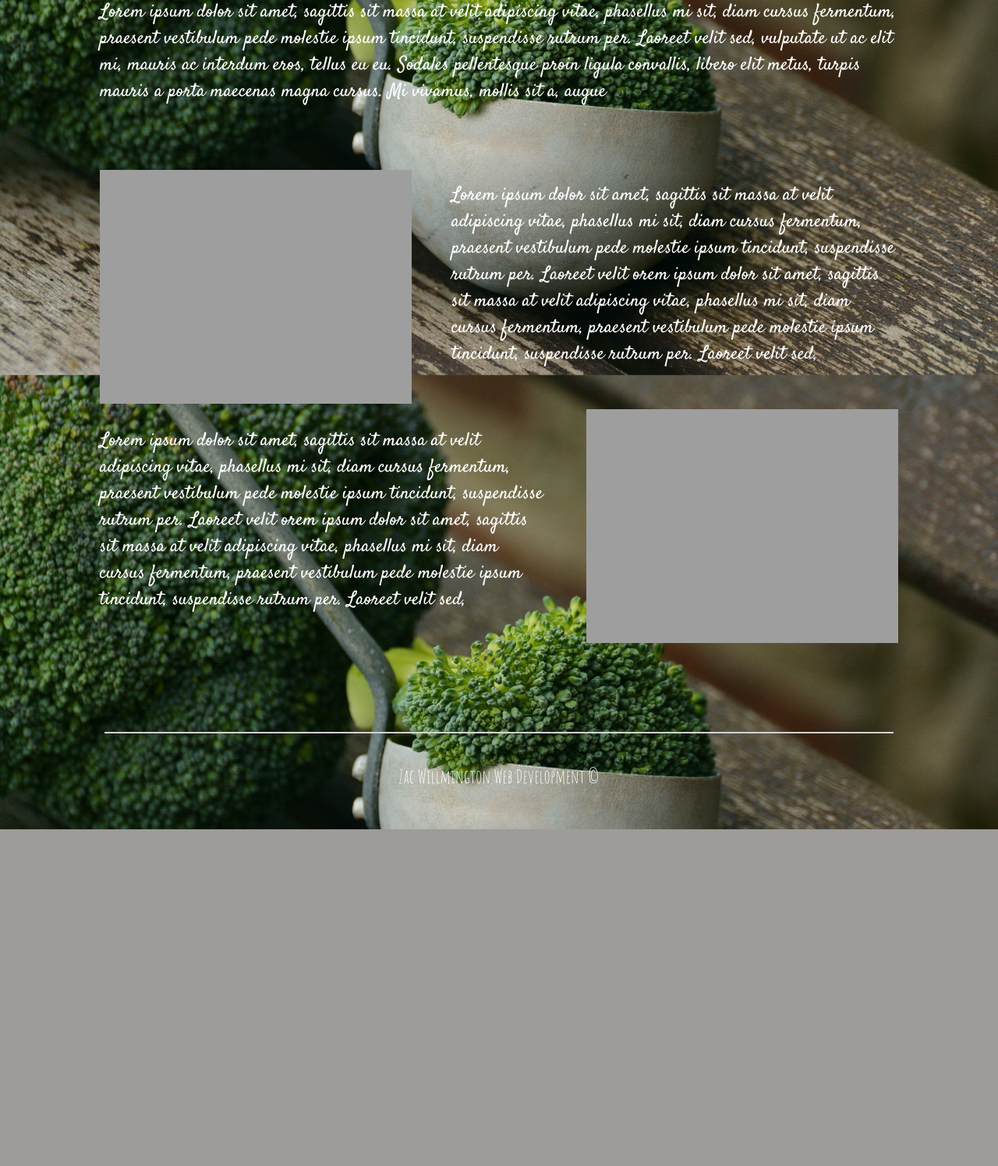
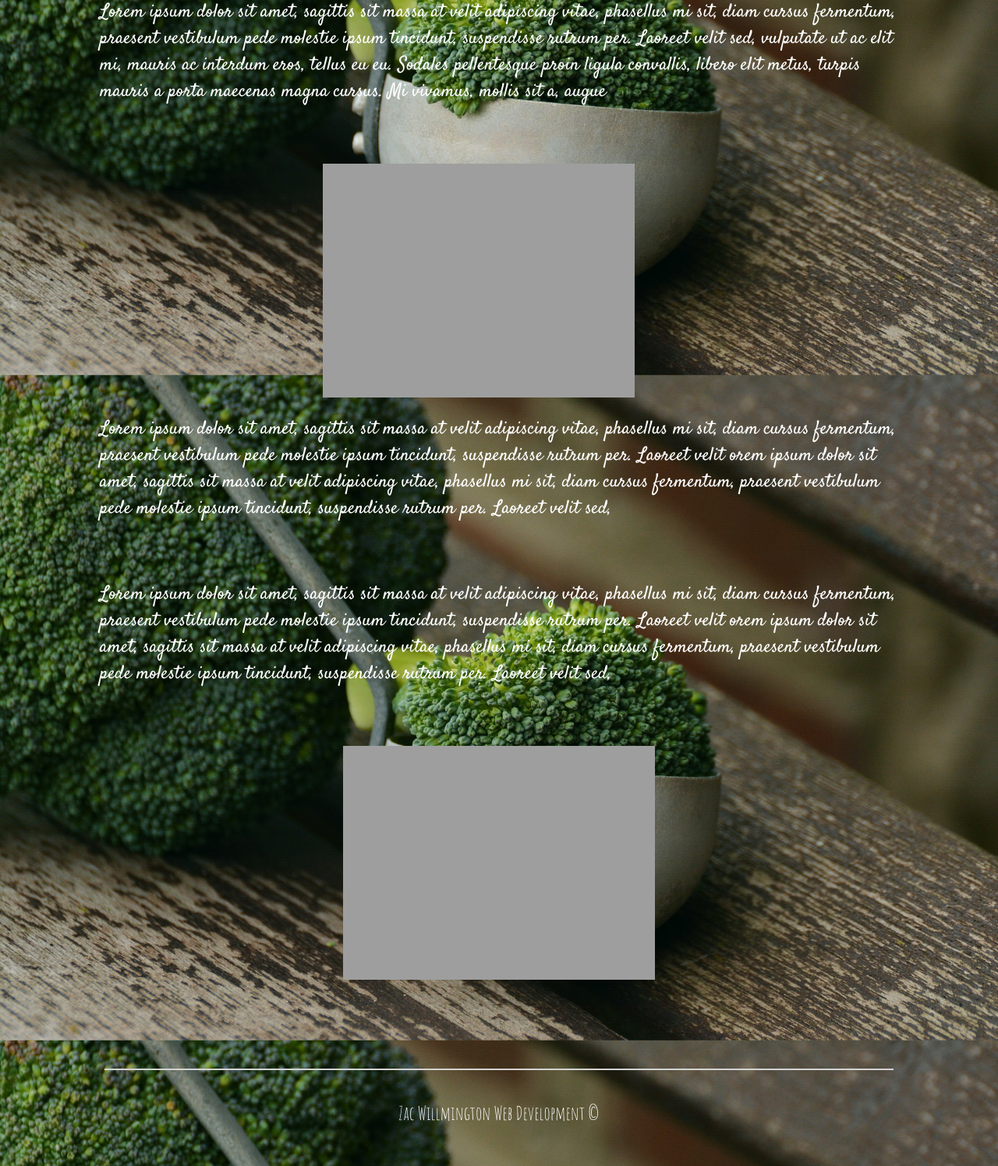
Before and after one commit to zacwillmington/restaurant-site, a PHP site: page /aboutus.html in a window 1280 px wide. Shown: the part 372-1868 px from the top of the page at 78% size. Before the commit the page ends 1436 px from the top, so only its background shows below. Run offline with PHP 8.4, Linux system fonts and the light colour scheme.

Commit message:
img resize

```diff
--- a/css/main.css
+++ b/css/main.css
@@ -67,12 +67,12 @@ ul li a {
   content: url(../img/menu.jpg);
   margin: auto;
   padding-bottom: 5%;
-  width: 100%;
+  max-width: 100%;
 }
 
 .chef  {
  content: url(../img/chef.jpg);
- width: 100%;
+ max-width: 100%;
 }
 
 .food-1 {
@@ -188,8 +188,6 @@ li  {
   }
 
   .food-info-1 {
-
-    display: flex;
     flex-direction: row;
     justify-content: space-between;
     margin: auto 5%;
@@ -205,14 +203,9 @@ li  {
   }
 
   .food-info-2 {
-    display: flex;
     flex-direction: row;
     justify-content: space-between;
     margin: auto 5%;
-  }
-
-  .food-2 {
-    padding-left: 5%;
   }
 
   /***** CONTACT US WIDESCREEN*****/
```
